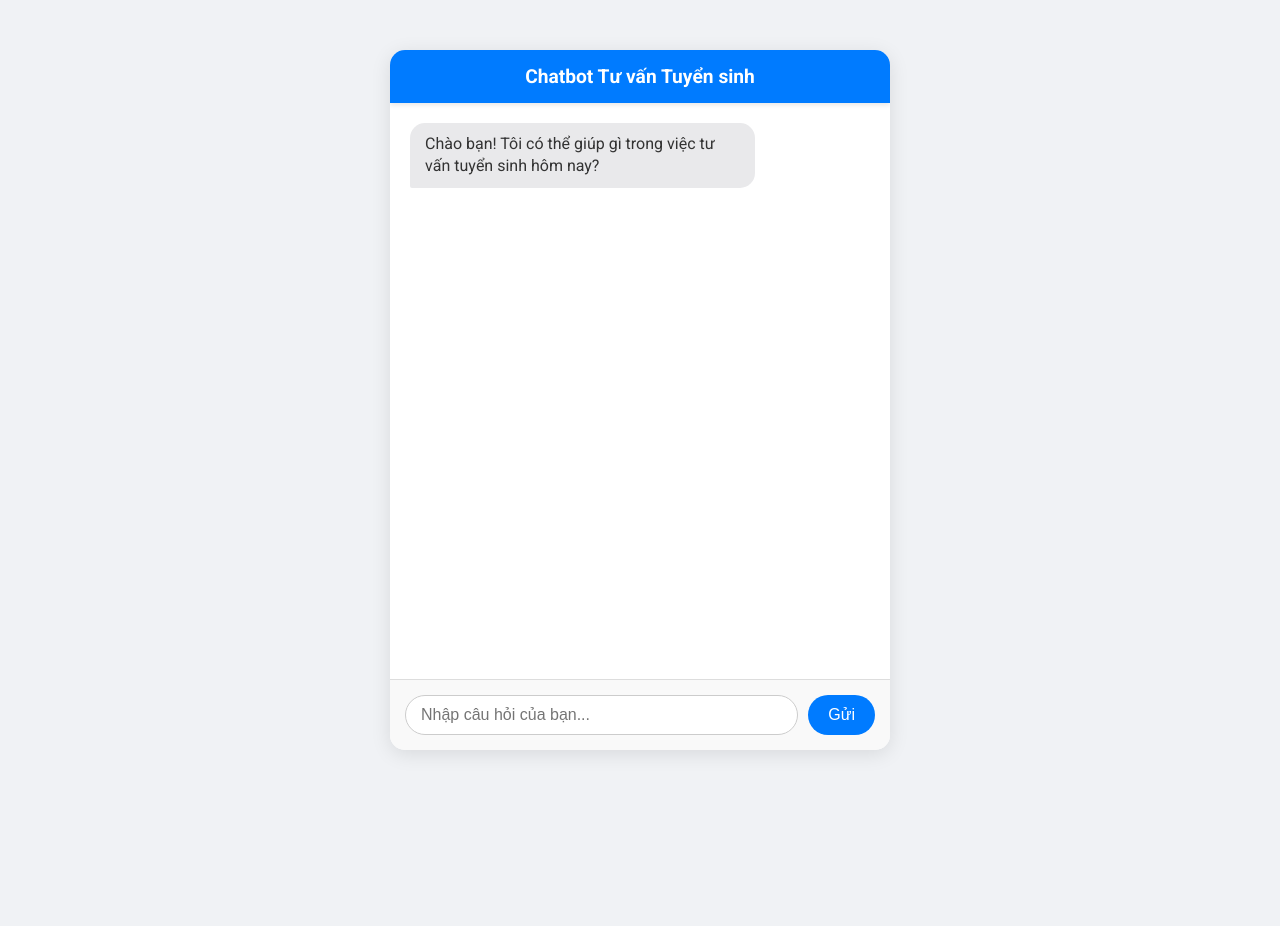
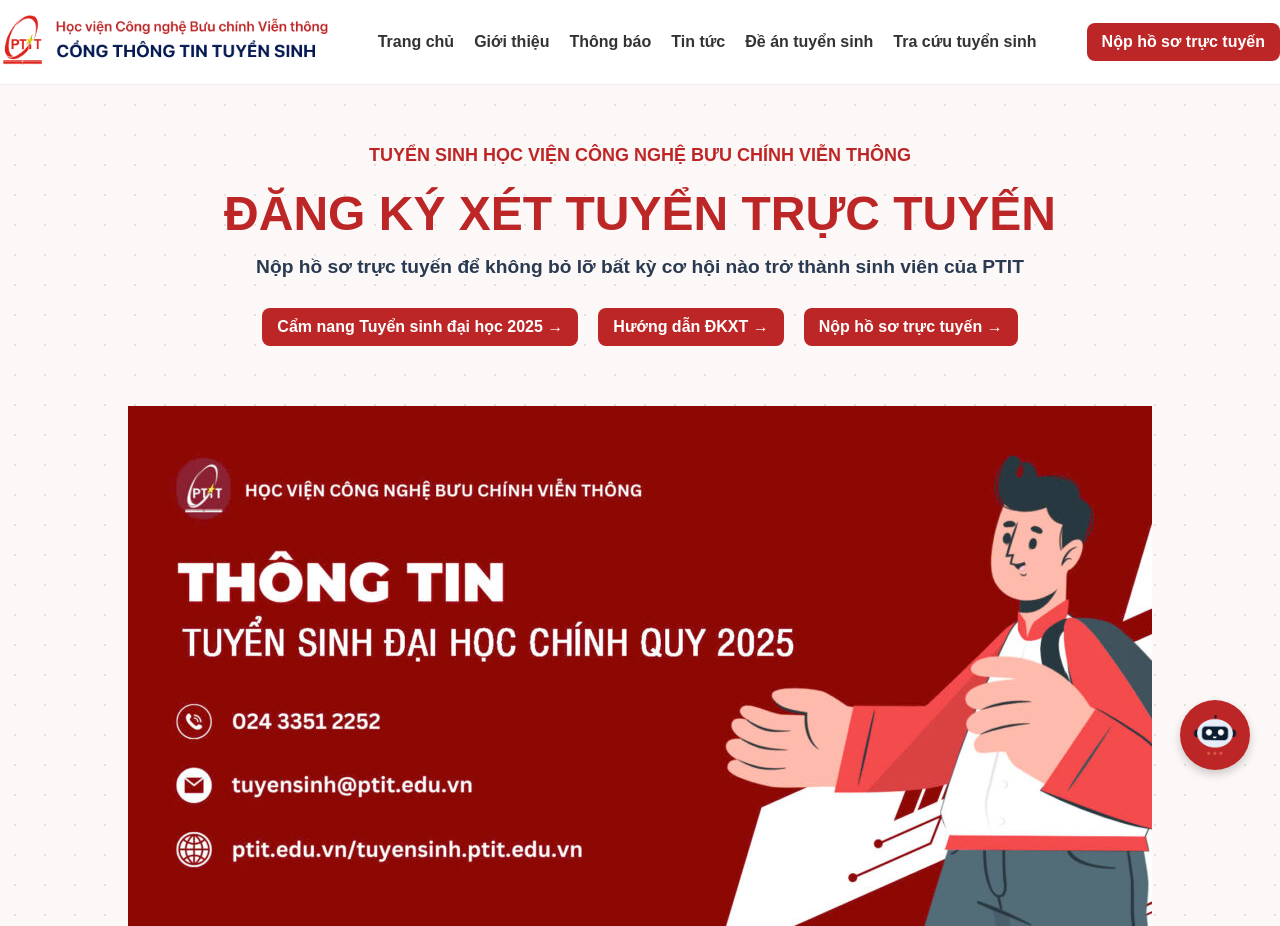
Before and after one commit to HoangDung05/chatbot_admission, a Flask app: page / in a window 1280 px wide. Before the commit the page ends 754 px from the top, so only its background shows below. Run offline with Flask 3, Linux system fonts and the light colour scheme.

Commit message:
bổ sung fe

```diff
--- a/src/chatbot.py
+++ b/src/chatbot.py
@@ -42,7 +42,7 @@
 
     results = collection.query(
         query_texts=[question],
-        n_results=3  # Lấy 3 kết quả liên quan nhất
+        n_results=1  # Lấy 3 kết quả liên quan nhất
     )
 
     context_documents = results['documents'][0]
--- a/static/css/style.css
+++ b/static/css/style.css
@@ -1,141 +1,261 @@
-@import url('https://fonts.googleapis.com/css2?family=Roboto:wght@400;500;700&display=swap');
+/* --- Thiết lập chung và biến --- */
+:root {
+  --primary-color: #bc2626;
+  --secondary-color: #bc2626;
+  --text-color: #333;
+  --background-color: #fdf8f8;
+  --white-color: #fff;
+}
 
-:root {
-    --primary-color: #007bff;
-    --secondary-color: #f0f2f5;
-    --background-color: #ffffff;
-    --bot-message-color: #e9e9eb;
-    --user-message-color: #007bff;
-    --text-color: #333;
-    --header-text-color: #fff;
-    --border-radius: 15px;
+* {
+  margin: 0;
+  padding: 0;
+  box-sizing: border-box;
 }
 
 body {
-    font-family: 'Roboto', sans-serif;
+  font-family: Arial, sans-serif;
+  background-color: var(--background-color);
+  background-image: radial-gradient(#e0e0e0 1px, transparent 0);
+  background-size: 30px 30px;
+  color: var(--text-color);
+}
+
+.container {
+  max-width: 1400px;
+  margin: 0 auto;
+  padding: 0 0px;
+}
+
+a {
+  text-decoration: none;
+}
+
+ul {
+  list-style: none;
+}
+
+/* --- Header --- */
+.main-header {
+  background-color: var(--white-color);
+  padding: 15px 0;
+  border-bottom: 1px solid #eee;
+}
+
+.main-header .container {
+  display: flex;
+  justify-content: space-between;
+  align-items: center;
+}
+
+.logo img {
+  height: 50px;
+}
+
+.main-nav ul {
+  display: flex;
+  gap: 20px;
+}
+
+.main-nav a {
+  color: var(--text-color);
+  font-weight: bold;
+  transition: color 0.3s ease;
+}
+
+.main-nav a:hover {
+  color: var(--primary-color);
+}
+
+/* --- Các nút bấm --- */
+.btn {
+  padding: 10px 15px;
+  border-radius: 8px;
+  font-weight: bold;
+  color: var(--white-color);
+  transition: background-color 0.3s ease;
+}
+
+.btn-primary {
+  background-color: var(--primary-color);
+}
+
+.btn-primary:hover {
   background-color: var(--secondary-color);
-    margin: 0;
+}
+
+.btn-secondary {
+  background-color: var(--secondary-color);
+}
+
+.btn-secondary:hover {
+  background-color: var(--primary-color);
+}
+
+/* --- Hero Section --- */
+
+.hero-section {
+  padding: 60px 0px;
+  text-align: center;
+  /* margin-bottom: -200px; */
+}
+
+.hero-section .subtitle {
+  font-size: 1rem;
+  color: var(--text-color);
+  margin-bottom: 20px;
+}
+
+.hero-section .main-title {
+  font-size: 3rem;
+  color: var(--primary-color);
+  margin-bottom: 15px;
+}
+
+.hero-section .description {
+  font-size: 1.1rem;
+  margin-bottom: 30px;
+}
+
+.action-buttons {
+  display: flex;
+  justify-content: center;
+  gap: 20px;
+}
+
+.hero-section .text-center .subtitle {
+  font-size: large;
+  color: #be2626;
+  font-weight: bold;
+}
+
+.hero-section .text-center .description {
+  font-size: 120%;
+  color: #293a51;
+  size: 80px;
+  font-weight: 550;
+}
+
+/* --- Info Section --- */
+
+.image-info {
+  display: flex;
+  justify-content: center; /* Căn giữa theo chiều ngang */
+  align-items: center; /* Căn giữa theo chiều dọc */
+  height: 100%; /* Đảm bảo container chiếm toàn bộ chiều cao màn hình */
+}
+
+/* --- Trợ lý ảo (Chatbot) --- */
+#chat-icon {
+  position: fixed;
+  bottom: 30px;
+  right: 30px;
+  width: 70px;
+  height: 70px;
+  background-color: var(--primary-color);
+  border-radius: 50%;
   display: flex;
   justify-content: center;
   align-items: center;
-    height: 100vh;
+  cursor: pointer;
+  box-shadow: 0 4px 10px rgba(0, 0, 0, 0.2);
+  z-index: 1000;
 }
 
-.chat-container {
-    width: 90%;
-    max-width: 500px;
-    height: 90vh;
-    max-height: 700px;
-    background: var(--background-color);
-    border-radius: var(--border-radius);
-    box-shadow: 0 4px 20px rgba(0, 0, 0, 0.1);
+#chat-icon img {
+  width: 100%;
+}
+
+#chat-popup {
+  position: fixed;
+  bottom: 100px;
+  right: 30px;
+  width: 600px;
+  height: 600px;
+  max-width: 90vw;
+  background-color: var(--white-color);
+  border-radius: 15px;
+  box-shadow: 0 5px 15px rgba(0, 0, 0, 0.3);
   display: flex;
   flex-direction: column;
   overflow: hidden;
+  z-index: 1000;
+}
+
+#chat-popup.hidden {
+  display: none;
 }
 
 .chat-header {
-    background: var(--primary-color);
-    color: var(--header-text-color);
-    padding: 15px 20px;
-    text-align: center;
-    box-shadow: 0 2px 5px rgba(0,0,0,0.1);
+  background-color: var(--primary-color);
+  color: var(--white-color);
+  padding: 15px;
+  display: flex;
+  justify-content: space-between;
+  align-items: center;
 }
 
-.chat-header h2 {
+.chat-header h3 {
   margin: 0;
-    font-size: 1.2rem;
 }
 
-.chat-window {
-    flex-grow: 1;
-    padding: 20px;
+#close-chat-btn {
+  background: none;
+  border: none;
+  color: var(--white-color);
+  font-size: 24px;
+  cursor: pointer;
+}
+
+.chat-body {
+  padding: 15px;
+  height: 470px;
   overflow-y: auto;
   display: flex;
   flex-direction: column;
   gap: 10px;
 }
 
-.chat-window::-webkit-scrollbar {
-    width: 8px;
-}
-.chat-window::-webkit-scrollbar-track {
-    background: #f1f1f1;
-}
-.chat-window::-webkit-scrollbar-thumb {
-    background: #ccc;
-    border-radius: 4px;
-}
-.chat-window::-webkit-scrollbar-thumb:hover {
-    background: #aaa;
-}
-
-.message {
-    max-width: 75%;
-    word-wrap: break-word;
-}
-
-.message p {
-    margin: 0;
+.bot-message,
+.user-message {
   padding: 10px 15px;
-    border-radius: var(--border-radius);
-    line-height: 1.4;
+  border-radius: 15px;
+  max-width: 80%;
 }
 
 .bot-message {
+  background-color: #b4e0f5;
   align-self: flex-start;
 }
 
-.bot-message p {
-    background: var(--bot-message-color);
-    color: var(--text-color);
-    border-bottom-left-radius: 2px;
-}
-
 .user-message {
+  background-color: var(--secondary-color);
+  color: var(--white-color);
   align-self: flex-end;
 }
 
-.user-message p {
-    background: var(--user-message-color);
-    color: white;
-    border-bottom-right-radius: 2px;
+.chat-footer {
+  display: flex;
+  padding: 20px;
+  border-top: 1px solid #eee;
 }
 
-.chat-input-form {
-    display: flex;
-    padding: 15px;
-    border-top: 1px solid #ddd;
-    background: #f9f9f9;
+#chat-input {
+  flex: 1;
+  border: 1px solid #ddd;
+  border-radius: 20px;
+  padding: 10px 15px;
+  outline: none;
 }
 
-#message-input {
-    flex-grow: 1;
-    border: 1px solid #ccc;
-    border-radius: 20px;
-    padding: 10px 15px;
-    font-size: 1rem;
-    outline: none;
-    transition: border-color 0.3s;
+#send-chat-btn {
+  background: var(--primary-color);
+  color: var(--white-color);
+  border: none;
+  border-radius: 50%;
+  width: 40px;
+  height: 40px;
+  margin-left: 10px;
+  cursor: pointer;
+  font-size: 16px;
 }
-
-#message-input:focus {
-    border-color: var(--primary-color);
-}
-
-.chat-input-form button {
-    margin-left: 10px;
-    background: var(--primary-color);
-    color: white;
-    border: none;
-    padding: 10px 20px;
-    border-radius: 20px;
-    cursor: pointer;
-    font-size: 1rem;
-    font-weight: 500;
-    transition: background-color 0.3s;
-}
-
-.chat-input-form button:hover {
-    background: #0056b3;
-}
--- a/static/js/script.js
+++ b/static/js/script.js
@@ -1,58 +1,99 @@
-document.addEventListener('DOMContentLoaded', () => {
-    const chatForm = document.getElementById('chat-form');
-    const messageInput = document.getElementById('message-input');
-    const chatWindow = document.getElementById('chat-window');
+// Đợi cho toàn bộ nội dung HTML được tải xong rồi mới chạy mã JS
+document.addEventListener('DOMContentLoaded', function() {
 
-    chatForm.addEventListener('submit', async (e) => {
-        e.preventDefault();
-        const userInput = messageInput.value.trim();
+    // --- PHẦN 1: LẤY CÁC PHẦN TỬ GIAO DIỆN ---
+    // Lấy ra tất cả các phần tử HTML cần thiết để điều khiển popup chat
+    const chatIcon = document.getElementById('chat-icon');
+    const chatPopup = document.getElementById('chat-popup');
+    const closeChatBtn = document.getElementById('close-chat-btn');
+    const sendChatBtn = document.getElementById('send-chat-btn');
+    const chatInput = document.getElementById('chat-input');
+    const chatBody = document.getElementById('chat-body');
 
-        if (userInput === "") {
-            return;
+    // --- PHẦN 2: GẮN CÁC SỰ KIỆN ĐIỀU KHIỂN GIAO DIỆN ---
+
+    // Sự kiện click vào icon để bật/tắt popup chat
+    chatIcon.addEventListener('click', () => {
+        chatPopup.classList.toggle('hidden');
+    });
+
+    // Sự kiện click vào nút X để đóng popup chat
+    closeChatBtn.addEventListener('click', () => {
+        chatPopup.classList.add('hidden');
+    });
+
+    // --- PHẦN 3: XỬ LÝ GỬI TIN NHẮN ---
+
+    // Sự kiện click vào nút gửi
+    sendChatBtn.addEventListener('click', handleSendMessage);
+
+    // Sự kiện nhấn phím Enter trong ô input
+    chatInput.addEventListener('keydown', (event) => {
+        // Nếu phím được nhấn là 'Enter' và không nhấn kèm phím Shift (để xuống dòng)
+        if (event.key === 'Enter' && !event.shiftKey) {
+            event.preventDefault(); // Ngăn hành vi mặc định của Enter (thường là xuống dòng hoặc submit form)
+            handleSendMessage();
         }
+    });
 
-        // 1. Hiển thị tin nhắn của người dùng lên giao diện
-        addMessage(userInput, 'user');
-        messageInput.value = '';
+    /**
+     * Hàm xử lý chính khi người dùng gửi tin nhắn.
+     * Đây là một hàm `async` để có thể sử dụng `await` cho việc gọi API.
+     */
+    async function handleSendMessage() {
+        const userText = chatInput.value.trim(); // Lấy nội dung người dùng nhập
+
+        // Nếu không có nội dung thì không làm gì cả
+        if (userText === "") return;
+
+        // 1. Hiển thị ngay tin nhắn của người dùng lên giao diện
+        appendMessage(userText, 'user-message');
+        chatInput.value = ''; // Xóa nội dung trong ô input
 
         try {
-            // 2. Gửi tin nhắn đến server Flask tại endpoint '/chat'
+            // 2. Gửi tin nhắn của người dùng đến server backend
             const response = await fetch('/chat', {
                 method: 'POST',
                 headers: {
                     'Content-Type': 'application/json'
                 },
-                body: JSON.stringify({ message: userInput })
+                body: JSON.stringify({ message: userText })
             });
 
+            // Nếu server trả về lỗi, ném ra một lỗi để khối catch() xử lý
             if (!response.ok) {
-                throw new Error('Network response was not ok.');
+                throw new Error(`Lỗi mạng: ${response.status}`);
             }
 
             const data = await response.json();
-            const botResponse = data.response;
+            const botResponse = data.response; // Lấy câu trả lời từ JSON
 
             // 3. Hiển thị tin nhắn trả về từ bot
-            addMessage(botResponse, 'bot');
+            appendMessage(botResponse, 'bot-message');
 
         } catch (error) {
-            console.error('Lỗi:', error);
-            addMessage('Xin lỗi, đã có lỗi xảy ra. Vui lòng thử lại.', 'bot');
+            console.error('Đã có lỗi xảy ra khi gọi API:', error);
+            // Hiển thị một tin nhắn lỗi thân thiện trên giao diện
+            appendMessage('Xin lỗi, tôi đang gặp sự cố. Vui lòng thử lại sau.', 'bot-message');
         }
-    });
+    }
 
-    // Hàm để thêm tin nhắn mới vào cửa sổ chat
-    function addMessage(text, sender) {
+    /**
+     * Hàm để thêm một tin nhắn mới (của người dùng hoặc bot) vào khung chat.
+     * @param {string} text - Nội dung tin nhắn.
+     * @param {string} className - Lớp CSS để định dạng ('user-message' hoặc 'bot-message').
+     */
+    function appendMessage(text, className) {
         const messageElement = document.createElement('div');
-        messageElement.classList.add('message', `${sender}-message`);
+        messageElement.className = className;
 
-        const p = document.createElement('p');
-        p.innerHTML = text;
-        messageElement.appendChild(p);
+        const textNode = document.createElement('p');
+        textNode.innerHTML = text; // Dùng innerText để an toàn hơn, tránh lỗi XSS
 
-        chatWindow.appendChild(messageElement);
+        messageElement.appendChild(textNode);
+        chatBody.appendChild(messageElement);
 
-        // Tự động cuộn đến tin nhắn mới nhất
-        chatWindow.scrollTop = chatWindow.scrollHeight;
+        // Tự động cuộn xuống tin nhắn mới nhất
+        chatBody.scrollTop = chatBody.scrollHeight;
     }
 });
--- a/templates/index.html
+++ b/templates/index.html
@@ -1,30 +1,89 @@
 <!DOCTYPE html>
 <html lang="vi">
   <head>
-    <meta charset="UTF-8">
-    <meta name="viewport" content="width=device-width, initial-scale=1.0">
-    <title>Chatbot Tuyển Sinh</title>
-    <!-- Liên kết đến file CSS bằng url_for của Flask -->
-    <link rel="stylesheet" href="{{ url_for('static', filename='css/style.css') }}">
+    <meta charset="UTF-8" />
+    <meta name="viewport" content="width=device-width, initial-scale=1.0" />
+    <title>Tuyển sinh PTIT 2025</title>
+    <link rel="stylesheet" href="{{ url_for('static', filename='css/style.css') }}" >
+    <link rel="stylesheet" href="https://cdnjs.cloudflare.com/ajax/libs/font-awesome/6.0.0-beta3/css/all.min.css" >
   </head>
   <body>
-    <div class="chat-container">
-        <div class="chat-header">
-            <h2>Chatbot Tư vấn Tuyển sinh</h2>
+    <header class="main-header">
+      <div class="container">
+        <a href="#" class="logo">
+          <img
+            src="{{ url_for('static', filename='images/congthongtintuyensinh_logo.png') }}"
+            alt="Logo PTIT"
+          />
+        </a>
+        <nav class="main-nav">
+          <ul>
+            <li><a href="https://tuyensinh.ptit.edu.vn/">Trang chủ</a></li>
+            <li><a href="#">Giới thiệu</a></li>
+            <li><a href="#">Thông báo</a></li>
+            <li><a href="#">Tin tức</a></li>
+            <li><a href="#">Đề án tuyển sinh</a></li>
+            <li><a href="#">Tra cứu tuyển sinh</a></li>
+          </ul>
+        </nav>
+        <a href="#" class="btn btn-primary">Nộp hồ sơ trực tuyến</a>
       </div>
-        <div class="chat-window" id="chat-window">
-            <!-- Tin nhắn chào mừng từ Bot -->
-            <div class="message bot-message">
-                <p>Chào bạn! Tôi có thể giúp gì trong việc tư vấn tuyển sinh hôm nay?</p>
+    </header>
+
+    <main>
+      <section class="hero-section">
+        <div class="container text-center">
+          <p class="subtitle">
+            TUYỂN SINH HỌC VIỆN CÔNG NGHỆ BƯU CHÍNH VIỄN THÔNG
+          </p>
+          <h1 class="main-title">ĐĂNG KÝ XÉT TUYỂN TRỰC TUYẾN</h1>
+          <p class="description">
+            Nộp hồ sơ trực tuyến để không bỏ lỡ bất kỳ cơ hội nào trở thành sinh
+            viên của PTIT
+          </p>
+          <div class="action-buttons">
+            <a href="#" class="btn btn-secondary"
+              >Cẩm nang Tuyển sinh đại học 2025 →</a
+            >
+            <a href="#" class="btn btn-secondary">Hướng dẫn ĐKXT →</a>
+            <a href="#" class="btn btn-secondary">Nộp hồ sơ trực tuyến →</a>
           </div>
         </div>
-        <form class="chat-input-form" id="chat-form">
-            <input type="text" id="message-input" placeholder="Nhập câu hỏi của bạn..." autocomplete="off" required>
-            <button type="submit">Gửi</button>
-        </form>
+      </section>
+
+      <div class="image-info">
+        <img
+          src="{{ url_for('static', filename='images/image_central.jpg') }}"
+        />
+      </div>
+    </main>
+
+    <div id="chat-icon">
+      <img src="{{ url_for('static', filename='images/logo_chatbot.png') }}" />
     </div>
 
-    <!-- Liên kết đến file JavaScript bằng url_for của Flask -->
+    <div id="chat-popup" class="hidden">
+      <div class="chat-header">
+        <h3>Trợ lý ảo PTIT</h3>
+        <button id="close-chat-btn">&times;</button>
+      </div>
+      <div id="chat-body" class="chat-body">
+        <div class="bot-message">
+          <p>
+            Chào bạn! Tôi có thể giúp gì cho bạn về thông tin tuyển sinh 2025?
+          </p>
+        </div>
+      </div>
+      <div class="chat-footer">
+        <input
+          type="text"
+          id="chat-input"
+          placeholder="Nhập câu hỏi của bạn..."
+        />
+        <button id="send-chat-btn"><i class="fas fa-paper-plane"></i></button>
+      </div>
+    </div>
+
     <script src="{{ url_for('static', filename='js/script.js') }}"></script>
   </body>
 </html>
```
Also changed, not shown: db/chroma.sqlite3, static/images/congthongtintuyensinh_logo.png (added), static/images/image_central.jpg (added), static/images/logo_chatbot.png (added), 2 other files. Lines whose indentation alone changed are shown as unchanged.
